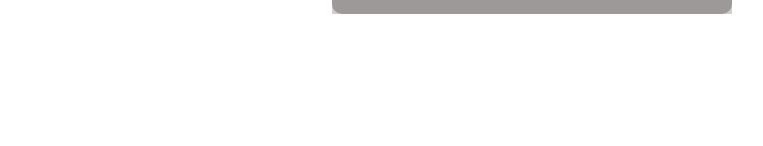
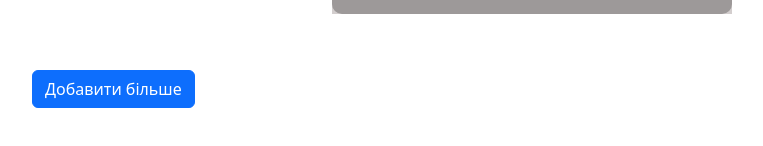
Before and after one commit to tatarynrm/trainee, a React (Create React App) app: page / in a window 1280 px wide. Shown: the part 606-752 px from the top of the page, without its empty margins (108-871 px from the left). Built offline with nearby package versions, Linux system fonts and the light colour scheme.

Commit message:
loadmore button

```diff
--- a/src/App.js
+++ b/src/App.js
@@ -11,7 +11,7 @@ function App() {
   const block = useSelector((state) => state.block.block);
   const deleteBlocks = useSelector((state) => state.block.deletedBlocks);
   const [currentPage, setCurrentPage] = useState(1);
-  const [blocksPerPage] = useState(9);
+  const [blocksPerPage, setBlocksPerPage] = useState(9);
   const dispatch = useDispatch();
   useEffect(() => {}, [block]);
   const lastBlockIndex = currentPage * blocksPerPage;
@@ -33,7 +33,7 @@ function App() {
       <div className="container">
         <FormCreate />
         <div className="blocks">
-          {currentBlock.map((item) => (
+          {currentBlock.slice(0, blocksPerPage).map((item) => (
             <BlockItem key={item.id} item={item} deleteBlock={deleteBlock} />
           ))}
         </div>
@@ -48,13 +48,14 @@ function App() {
         />
 
         {/* На стадії розробки))) */}
-        {/* {block.length % 9 === 0 ? (
+        {block.length % 9 === 0 ? (
           <AddMore
             block={block}
             currentPage={currentPage}
             setCurrentPage={setCurrentPage}
+            setBlocksPerPage={setBlocksPerPage}
           />
-        ) : null} */}
+        ) : null}
 
         {deleteBlocks.length < 1 ? null : (
           <DeletedBlocks
--- a/src/components/pagination/AddMore.js
+++ b/src/components/pagination/AddMore.js
@@ -1,9 +1,14 @@
 import React from "react";
 
-const AddMore = ({ block, currentPage, setCurrentPage }) => {
+const AddMore = ({ block, currentPage, setCurrentPage, setBlocksPerPage }) => {
+  const addMore = () => {
+    setBlocksPerPage((prev) => prev + 9);
+  };
   return (
     <div>
-      <button className="btn btn-primary">Добавити більше</button>
+      <button className="btn btn-primary" onClick={addMore}>
+        Добавити більше
+      </button>
     </div>
   );
 };
```
